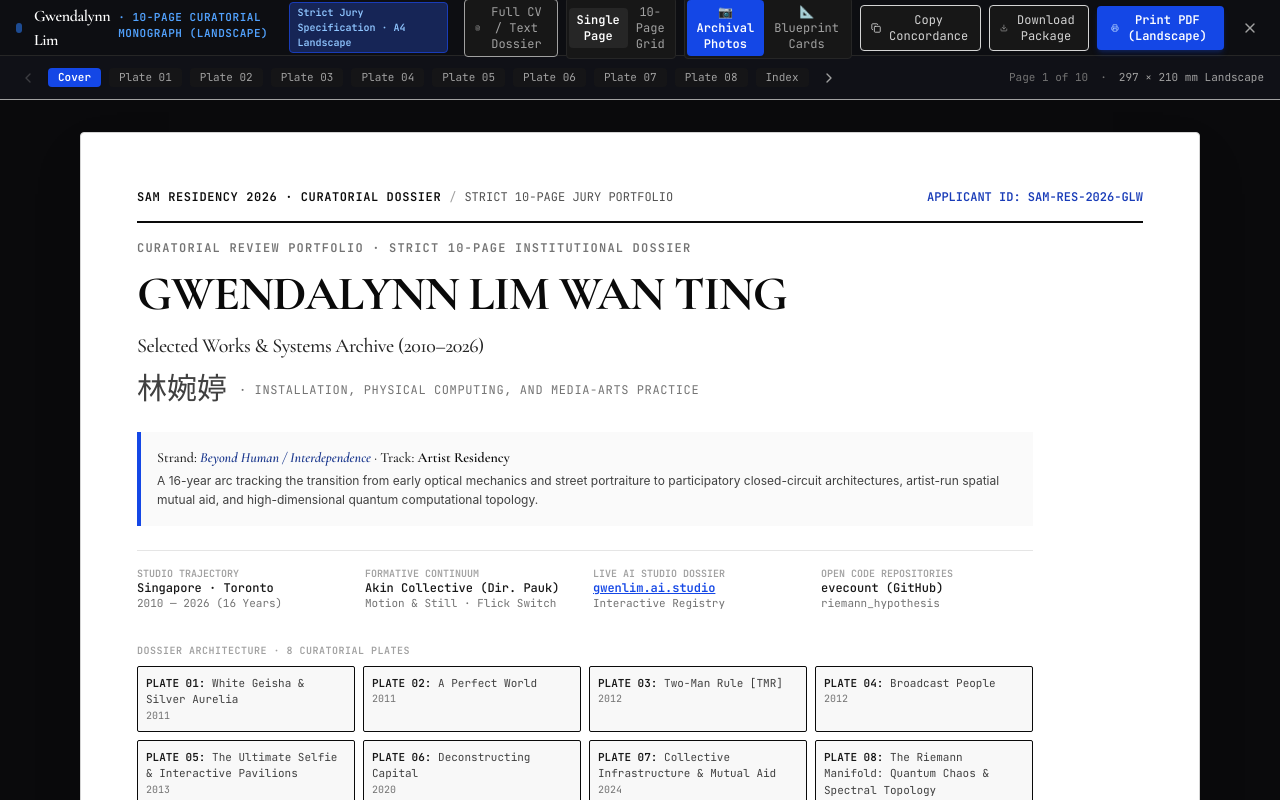
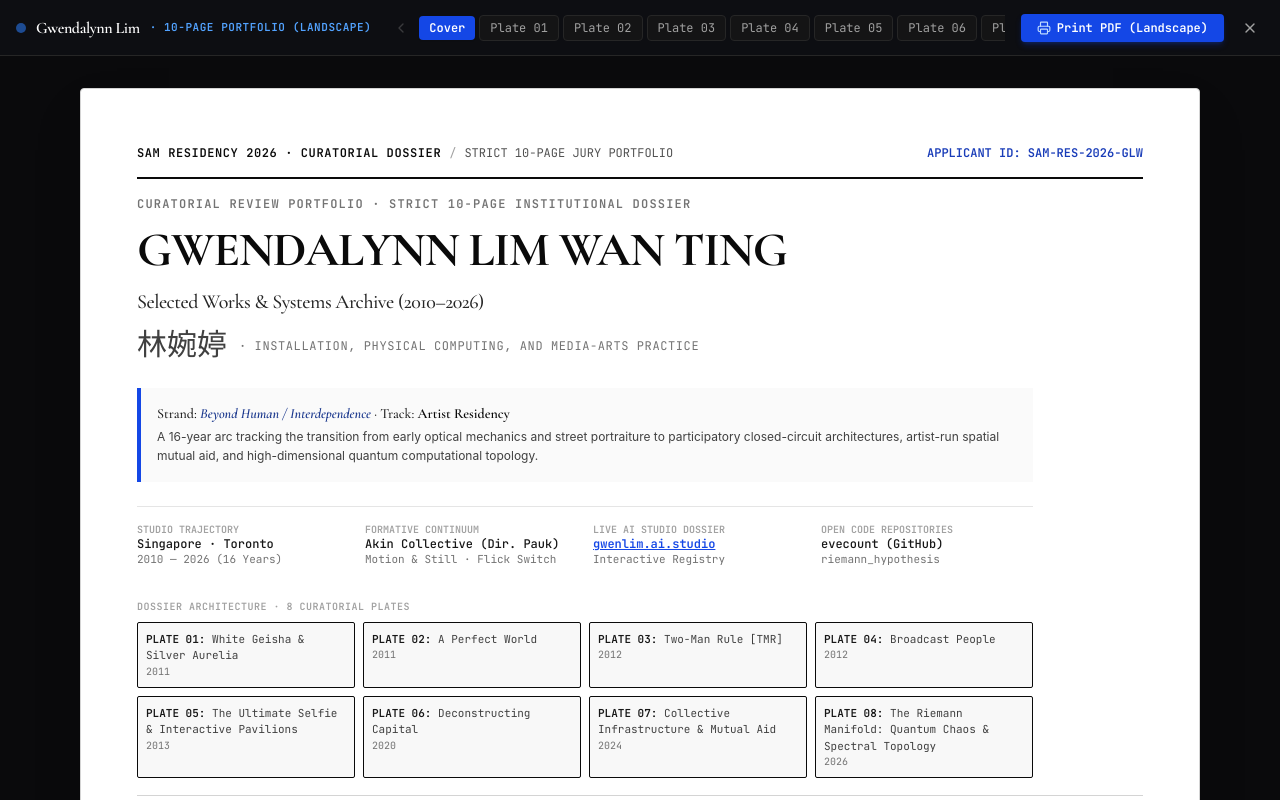
Before and after one commit to evecount/gwenlim_artCV, a React (Vite) app: page / in a window 1280 px wide. Both pictures are taken after a click on the button "Export Portfolio (PDF)". Shown: the top 800 px of the page. Built offline with nearby package versions, Linux system fonts and the light colour scheme.

Commit message:
refactor(ui): streamline 10-page landscape portfolio toolbar to a single clean header

```diff
--- a/src/components/LandscapePortfolioPdfModal.tsx
+++ b/src/components/LandscapePortfolioPdfModal.tsx
@@ -4,17 +4,9 @@ import { ARTIST_INFO, CV_DATA } from '../data/portfolioData';
 import { PlaceholderGraphic } from './DocumentaryImagePlate';
 import {
   Printer,
-  Download,
-  Copy,
-  Check,
   X,
   ChevronLeft,
-  ChevronRight,
-  Maximize2,
-  FileText,
-  Sliders,
-  ExternalLink,
-  Layers
+  ChevronRight
 } from 'lucide-react';
 
 interface LandscapePortfolioPdfModalProps {
@@ -25,15 +17,11 @@ interface LandscapePortfolioPdfModalProps {
 
 export const LandscapePortfolioPdfModal: React.FC<LandscapePortfolioPdfModalProps> = ({
   isOpen,
-  onClose,
-  onOpenVerticalDossier
+  onClose
 }) => {
   const [currentPage, setCurrentPage] = useState<number>(1);
-  const [viewMode, setViewMode] = useState<'fit' | 'full' | 'grid'>('fit');
-  const [plateVisualMode, setPlateVisualMode] = useState<'photos' | 'schematics'>('photos');
+  const [plateVisualMode] = useState<'photos' | 'schematics'>('photos');
   const [individualPlateModes, setIndividualPlateModes] = useState<Record<string, 'photos' | 'schematics'>>({});
-  const [copiedNotification, setCopiedNotification] = useState(false);
-  const [isExporting, setIsExporting] = useState(false);
   const containerRef = useRef<HTMLDivElement>(null);
   const printRef = useRef<HTMLDivElement>(null);
 
@@ -294,135 +282,25 @@ export const LandscapePortfolioPdfModal: React.FC<LandscapePortfolioPdfModalProp
         }
       `}</style>
 
-      {/* Top Modal Chrome Toolbar (no-print) */}
+      {/* Sleek, Single Chrome Toolbar (no-print) */}
       <header className="no-print h-14 bg-[#0d0e12] border-b border-neutral-800 px-4 flex items-center justify-between gap-4 shrink-0 z-20">
-        <div className="flex items-center gap-3">
+        {/* Title */}
+        <div className="flex items-center gap-2.5 shrink-0">
           <span className="w-2.5 h-2.5 rounded-full bg-blue-500 animate-pulse" />
-          <div className="flex items-baseline gap-2">
           <span className="font-serif-display font-semibold text-white tracking-tight text-sm sm:text-base">
             Gwendalynn Lim
           </span>
           <span className="text-[11px] font-mono-code text-blue-400 font-bold uppercase tracking-wider hidden sm:inline-block">
-              · 10-Page Curatorial Monograph (Landscape)
-            </span>
-          </div>
-          <span className="text-[10px] font-mono-code px-2 py-0.5 rounded bg-blue-950 border border-blue-800 text-blue-300 font-semibold hidden md:inline-block">
-            Strict Jury Specification · A4 Landscape
+            · 10-Page Portfolio (Landscape)
           </span>
         </div>
 
-        {/* Action Controls */}
-        <div className="flex items-center gap-2">
-          {/* Switch to Full Vertical CV & Dossier */}
-          {onOpenVerticalDossier && (
-            <button
-              onClick={() => {
-                onClose();
-                onOpenVerticalDossier();
-              }}
-              className="px-2.5 py-1 text-xs font-mono-code text-neutral-400 hover:text-white bg-neutral-900 hover:bg-neutral-800 border border-neutral-750 rounded transition-colors flex items-center gap-1.5 cursor-pointer hidden lg:flex"
-              title="Switch to detailed multi-section CV and research dossier"
-            >
-              <FileText className="w-3.5 h-3.5" />
-              <span>Full CV / Text Dossier</span>
-            </button>
-          )}
-
-          {/* View Mode Toggle */}
-          <div className="hidden sm:flex items-center bg-neutral-900 border border-neutral-800 rounded p-0.5 text-xs font-mono-code text-neutral-400">
-            <button
-              onClick={() => setViewMode('fit')}
-              className={`px-2 py-1 rounded transition-colors cursor-pointer ${
-                viewMode === 'fit' ? 'bg-neutral-800 text-white font-bold' : 'hover:text-white'
-              }`}
-            >
-              Single Page
-            </button>
-            <button
-              onClick={() => setViewMode('grid')}
-              className={`px-2 py-1 rounded transition-colors cursor-pointer ${
-                viewMode === 'grid' ? 'bg-neutral-800 text-white font-bold' : 'hover:text-white'
-              }`}
-            >
-              10-Page Grid
-            </button>
-          </div>
-
-          {/* Plate Visual Mode: Curatorial Photos vs Blueprint Schematic */}
-          <div className="hidden md:flex items-center bg-neutral-900 border border-neutral-800 rounded p-0.5 text-xs font-mono-code text-neutral-400">
-            <button
-              onClick={() => setPlateVisualMode('photos')}
-              className={`px-2.5 py-1 rounded transition-colors cursor-pointer flex items-center gap-1.5 ${
-                plateVisualMode === 'photos'
-                  ? 'bg-blue-700 text-white font-bold shadow-xs'
-                  : 'hover:text-white'
-              }`}
-              title="Display high-resolution archival photographs from assets"
-            >
-              <span>📷 Archival Photos</span>
-            </button>
-            <button
-              onClick={() => setPlateVisualMode('schematics')}
-              className={`px-2.5 py-1 rounded transition-colors cursor-pointer flex items-center gap-1.5 ${
-                plateVisualMode === 'schematics'
-                  ? 'bg-blue-700 text-white font-bold shadow-xs'
-                  : 'hover:text-white'
-              }`}
-              title="Display original architectural blueprint & schematic cards"
-            >
-              <span>📐 Blueprint Cards</span>
-            </button>
-          </div>
-
-          {/* Copy Summary */}
-          <button
-            onClick={handleCopySummary}
-            className="px-2.5 py-1.5 bg-neutral-900 hover:bg-neutral-800 border border-neutral-750 text-neutral-300 hover:text-white rounded text-xs font-mono-code flex items-center gap-1.5 transition-colors cursor-pointer"
-            title="Copy structural text index to clipboard"
-          >
-            {copiedNotification ? <Check className="w-3.5 h-3.5 text-emerald-400" /> : <Copy className="w-3.5 h-3.5" />}
-            <span className="hidden md:inline">{copiedNotification ? 'Copied' : 'Copy Concordance'}</span>
-          </button>
-
-          {/* HTML / Offline Export */}
-          <button
-            onClick={handleExportHtml}
-            disabled={isExporting}
-            className="px-2.5 py-1.5 bg-neutral-900 hover:bg-neutral-800 border border-neutral-750 text-neutral-300 hover:text-white rounded text-xs font-mono-code flex items-center gap-1.5 transition-colors cursor-pointer"
-            title="Download complete offline HTML monograph package"
-          >
-            <Download className="w-3.5 h-3.5 text-neutral-400" />
-            <span className="hidden md:inline">Download Package</span>
-          </button>
-
-          {/* Print / Save as PDF (Primary Action) */}
-          <button
-            onClick={handlePrintPdf}
-            className="px-3.5 py-1.5 bg-blue-700 hover:bg-blue-600 active:bg-blue-800 text-white font-semibold rounded text-xs font-mono-code flex items-center gap-1.5 shadow-md shadow-blue-700/25 transition-colors cursor-pointer"
-            title="Open browser print dialog set to Landscape A4 PDF"
-          >
-            <Printer className="w-3.5 h-3.5 text-blue-200" />
-            <span>Print PDF (Landscape)</span>
-          </button>
-
-          {/* Close Modal */}
-          <button
-            onClick={onClose}
-            className="p-1.5 text-neutral-400 hover:text-white hover:bg-neutral-800 rounded transition-colors cursor-pointer ml-1"
-            title="Close viewer"
-          >
-            <X className="w-4 h-4" />
-          </button>
-        </div>
-      </header>
-
-      {/* Sub-bar Pagination Navigation (no-print) */}
-      <nav className="no-print h-11 bg-[#101117] border-b border-neutral-850 px-4 flex items-center justify-between text-xs font-mono-code text-neutral-400 shrink-0">
-        <div className="flex items-center gap-2 overflow-x-auto py-1 scrollbar-none">
+        {/* Center: Direct 10-Page Navigation */}
+        <div className="flex items-center gap-1 overflow-x-auto py-1 scrollbar-none font-mono-code">
           <button
             onClick={() => setCurrentPage(p => Math.max(1, p - 1))}
             disabled={currentPage === 1}
-            className="p-1 text-neutral-400 hover:text-white disabled:opacity-30 disabled:hover:text-neutral-400 rounded cursor-pointer"
+            className="p-1.5 text-neutral-400 hover:text-white disabled:opacity-30 disabled:hover:text-neutral-400 rounded cursor-pointer"
             title="Previous page (ArrowLeft)"
           >
             <ChevronLeft className="w-4 h-4" />
@@ -443,10 +321,10 @@ export const LandscapePortfolioPdfModal: React.FC<LandscapePortfolioPdfModalProp
               <button
                 key={pageNum}
                 onClick={() => setCurrentPage(pageNum)}
-                className={`px-2.5 py-0.5 rounded text-[11px] whitespace-nowrap transition-all cursor-pointer ${
+                className={`px-2.5 py-1 rounded text-xs whitespace-nowrap transition-all cursor-pointer ${
                   isCurrent
                     ? 'bg-blue-700 text-white font-bold shadow-xs'
-                    : 'bg-neutral-900/80 hover:bg-neutral-800 text-neutral-400 hover:text-neutral-200'
+                    : 'bg-neutral-900/80 hover:bg-neutral-800 text-neutral-400 hover:text-neutral-200 border border-neutral-800'
                 }`}
               >
                 {label}
@@ -457,19 +335,33 @@ export const LandscapePortfolioPdfModal: React.FC<LandscapePortfolioPdfModalProp
           <button
             onClick={() => setCurrentPage(p => Math.min(10, p + 1))}
             disabled={currentPage === 10}
-            className="p-1 text-neutral-400 hover:text-white disabled:opacity-30 disabled:hover:text-neutral-400 rounded cursor-pointer"
+            className="p-1.5 text-neutral-400 hover:text-white disabled:opacity-30 disabled:hover:text-neutral-400 rounded cursor-pointer"
             title="Next page (ArrowRight)"
           >
             <ChevronRight className="w-4 h-4" />
           </button>
         </div>
 
-        <div className="hidden sm:flex items-center gap-3 text-neutral-500 text-[11px]">
-          <span>Page {currentPage} of 10</span>
-          <span>·</span>
-          <span className="text-neutral-400">297 × 210 mm Landscape</span>
+        {/* Right Actions: Print & Close */}
+        <div className="flex items-center gap-2 shrink-0">
+          <button
+            onClick={handlePrintPdf}
+            className="px-4 py-1.5 bg-blue-700 hover:bg-blue-600 active:bg-blue-800 text-white font-semibold rounded text-xs font-mono-code flex items-center gap-1.5 shadow-md shadow-blue-700/25 transition-colors cursor-pointer"
+            title="Print or Save as Landscape A4 PDF"
+          >
+            <Printer className="w-3.5 h-3.5 text-blue-200" />
+            <span>Print PDF (Landscape)</span>
+          </button>
+
+          <button
+            onClick={onClose}
+            className="p-1.5 text-neutral-400 hover:text-white hover:bg-neutral-800 rounded transition-colors cursor-pointer ml-1"
+            title="Close viewer"
+          >
+            <X className="w-4 h-4" />
+          </button>
         </div>
-      </nav>
+      </header>
 
       {/* Main Viewport */}
       <main
@@ -482,10 +374,11 @@ export const LandscapePortfolioPdfModal: React.FC<LandscapePortfolioPdfModalProp
           {/* =========================================================================
               PAGE 01: COVER / DOSSIER TITLE
               ========================================================================= */}
-          {(viewMode === 'grid' || currentPage === 1) && (
           <section
             id="page-01"
-              className="page-landscape w-full max-w-[1120px] aspect-[297/210] bg-white text-neutral-950 p-8 sm:p-12 md:p-14 shadow-2xl rounded-sm border border-neutral-300 flex flex-col justify-between select-text"
+            className={`page-landscape w-full max-w-[1120px] aspect-[297/210] bg-white text-neutral-950 p-8 sm:p-12 md:p-14 shadow-2xl rounded-sm border border-neutral-300 flex-col justify-between select-text ${
+              currentPage === 1 ? 'flex' : 'hidden print:flex'
+            }`}
           >
               {/* Header metadata bar */}
               <div className="border-b-2 border-neutral-950 pb-4 flex items-center justify-between text-xs font-mono-code">
@@ -581,15 +474,12 @@ export const LandscapePortfolioPdfModal: React.FC<LandscapePortfolioPdfModalProp
                 <div>PAGE 01 OF 10</div>
               </div>
             </section>
-          )}
 
           {/* =========================================================================
               PAGES 02–09: PLATES 01–08 (EXACT 60% / 40% SPLIT COLUMN ARCHITECTURE)
               ========================================================================= */}
           {ARTWORKS.map((art, idx) => {
             const pageNum = idx + 2;
-            if (viewMode !== 'grid' && currentPage !== pageNum) return null;
-
             const effectiveMode = individualPlateModes[art.id] || plateVisualMode;
             const heroImg = art.images[0];
             const detailImg1 = art.images[1];
@@ -600,7 +490,9 @@ export const LandscapePortfolioPdfModal: React.FC<LandscapePortfolioPdfModalProp
               <section
                 key={art.id}
                 id={`page-${String(pageNum).padStart(2, '0')}`}
-                className="page-landscape w-full max-w-[1120px] aspect-[297/210] bg-white text-neutral-950 p-6 sm:p-10 md:p-12 shadow-2xl rounded-sm border border-neutral-300 flex flex-col justify-between select-text"
+                className={`page-landscape w-full max-w-[1120px] aspect-[297/210] bg-white text-neutral-950 p-6 sm:p-10 md:p-12 shadow-2xl rounded-sm border border-neutral-300 flex-col justify-between select-text ${
+                  currentPage === pageNum ? 'flex' : 'hidden print:flex'
+                }`}
               >
                 {/* Top Plate Sub-Header */}
                 <div className="border-b border-neutral-900 pb-2.5 flex items-center justify-between text-xs font-mono-code">
@@ -791,10 +683,11 @@ export const LandscapePortfolioPdfModal: React.FC<LandscapePortfolioPdfModalProp
           {/* =========================================================================
               PAGE 10: DOSSIER INDEX, TECHNICAL APPENDIX & LINKS
               ========================================================================= */}
-          {(viewMode === 'grid' || currentPage === 10) && (
           <section
             id="page-10"
-              className="page-landscape w-full max-w-[1120px] aspect-[297/210] bg-white text-neutral-950 p-8 sm:p-12 md:p-14 shadow-2xl rounded-sm border border-neutral-300 flex flex-col justify-between select-text"
+            className={`page-landscape w-full max-w-[1120px] aspect-[297/210] bg-white text-neutral-950 p-8 sm:p-12 md:p-14 shadow-2xl rounded-sm border border-neutral-300 flex-col justify-between select-text ${
+              currentPage === 10 ? 'flex' : 'hidden print:flex'
+            }`}
           >
               {/* Header */}
               <div className="border-b-2 border-neutral-950 pb-3 flex items-center justify-between text-xs font-mono-code">
@@ -901,7 +794,6 @@ export const LandscapePortfolioPdfModal: React.FC<LandscapePortfolioPdfModalProp
                 <div>PAGE 10 OF 10</div>
               </div>
             </section>
-          )}
 
         </div>
       </main>
```
Lines whose indentation alone changed are shown as unchanged.
